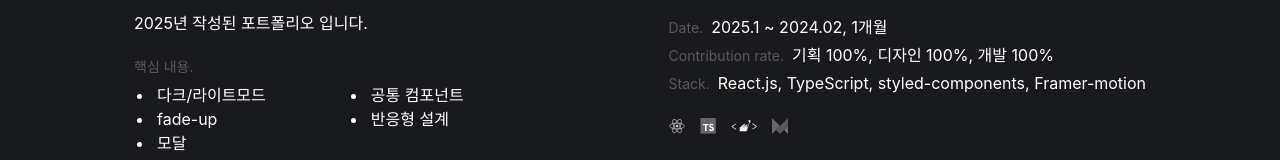
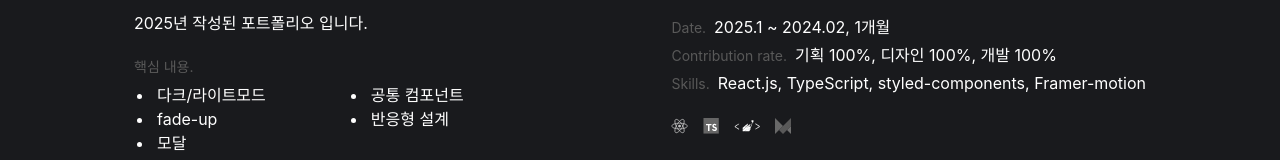
Before and after one commit to kwons0/pf-24, a React (Create React App) app: page /project/pf in a window 1280 px wide. Shown: the part 306-466 px from the top of the page. Built offline with nearby package versions, Linux system fonts and the light colour scheme.

Commit message:
부분 수정

```diff
--- a/src/Components/cover.tsx
+++ b/src/Components/cover.tsx
@@ -75,13 +75,13 @@ interface ICover {
     contents: string[];
     date : string;
     rate: string;
-    stacks : string;
+    skills : string;
     icons : IIcons[];
 }
 
 
 function Cover(
-    {bgimg, favicon, title, siteLink, githubLink, notionLink, desc, contents, date, rate, stacks, icons }: ICover
+    {bgimg, favicon, title, siteLink, githubLink, notionLink, desc, contents, date, rate, skills, icons }: ICover
 ){
 
     const isDark = useRecoilValue(isDarkAtom);
@@ -117,7 +117,7 @@ function Cover(
             <li style={{"minWidth": "35%"}}>
                 <div><SectionTitle>Date.</SectionTitle><span>{date}</span></div>
                 <div><SectionTitle>Contribution rate.</SectionTitle><span>{rate}</span></div>
-                <div><SectionTitle>Stack.</SectionTitle><span>{stacks}</span></div>
+                <div><SectionTitle>Skills.</SectionTitle><span>{skills}</span></div>
                 <IconBox>
                 {icons.map((icon, index) => {
                     const { Component, props } = icon;
--- a/src/Routes/project/animal.tsx
+++ b/src/Routes/project/animal.tsx
@@ -67,7 +67,6 @@ function Animal(){
 
     const width = FindWindowWidth();
     const tabWidth = Number(breakpoints.tablet.split('px')[0])
-    console.log( width, Number(breakpoints.tablet.split('px')[0]) )
 
 
     return(
@@ -83,7 +82,7 @@ function Animal(){
                 contents={ [ "회원가입, 로그인", "내 정보 수정", "글쓰기, 답글 쓰기", "검색" ] }
                 date="2024.12, 2주"
                 rate="기획 100%, 디자인 100%, 개발 100%"
-                stacks="Next.js, TypeScript, Tailwindcss"
+                skills="Next.js, TypeScript, Tailwindcss"
                 icons={
                     [
                         { Component: NEXTJS, props: { color: iconColor } },
--- a/src/Routes/project/bestseller.tsx
+++ b/src/Routes/project/bestseller.tsx
@@ -69,7 +69,7 @@ function Bestseller(){
             contents={ [ "API", "슬라이드" ] }
             date="2024.11, 1일"
             rate="디자인 100%, 개발 100%"
-            stacks="Next.Js, CSS3"
+            skills="Next.Js, CSS3"
             icons={
                 [
                     { Component: NEXTJS, props: { color: iconColor } },
--- a/src/Routes/project/luff.tsx
+++ b/src/Routes/project/luff.tsx
@@ -71,7 +71,7 @@ function Luff(){
                 contents={ [ "검색 순위", "자사몰 혜택 강조", "UX 설계", "다양한 옵션 형태", "카테고리 구조화", "사이트 개인화" ] }
                 date="2024.3 ~ 2024.06, 3개월"
                 rate="기획 100%, 디자인 100%, 개발 100%"
-                stacks="Javascript, CSS3"
+                skills="Javascript, CSS3"
                 icons={
                     [
                         { Component: GrayIcon, props: { src: "/asset/svg/javascript.svg" } },
--- a/src/Routes/project/netflix.tsx
+++ b/src/Routes/project/netflix.tsx
@@ -47,7 +47,7 @@ function Netflix(){
             contents={ [ "컴포넌트 공통 관리", "헤더 애니메이션", "팝업" ] }
             date="2024.11, 5일"
             rate="기획 100%, 디자인 100%, 개발 100%"
-            stacks="Next.js, TypeScript, styled-components, Framer-motion"
+            skills="Next.js, TypeScript, styled-components, Framer-motion"
             icons={
                 [
                     { Component: GrayIcon, props: { src: "/asset/svg/reactjs.svg" } },
--- a/src/Routes/project/pf.tsx
+++ b/src/Routes/project/pf.tsx
@@ -66,7 +66,7 @@ function Pf(){
                 contents={ [ "다크/라이트모드", "공통 컴포넌트", "fade-up", "반응형 설계", "모달" ] }
                 date="2025.1 ~ 2024.02, 1개월"
                 rate="기획 100%, 디자인 100%, 개발 100%"
-                stacks="React.js, TypeScript, styled-components, Framer-motion"
+                skills="React.js, TypeScript, styled-components, Framer-motion"
                 icons={
                     [
                         { Component: GrayIcon, props: { src: "/asset/svg/reactjs.svg" } },
```
